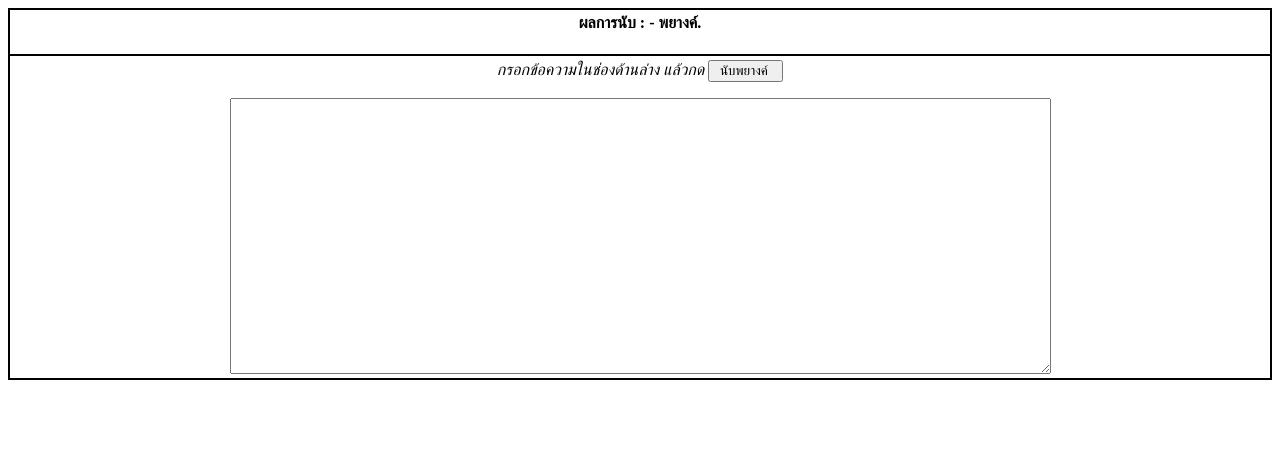
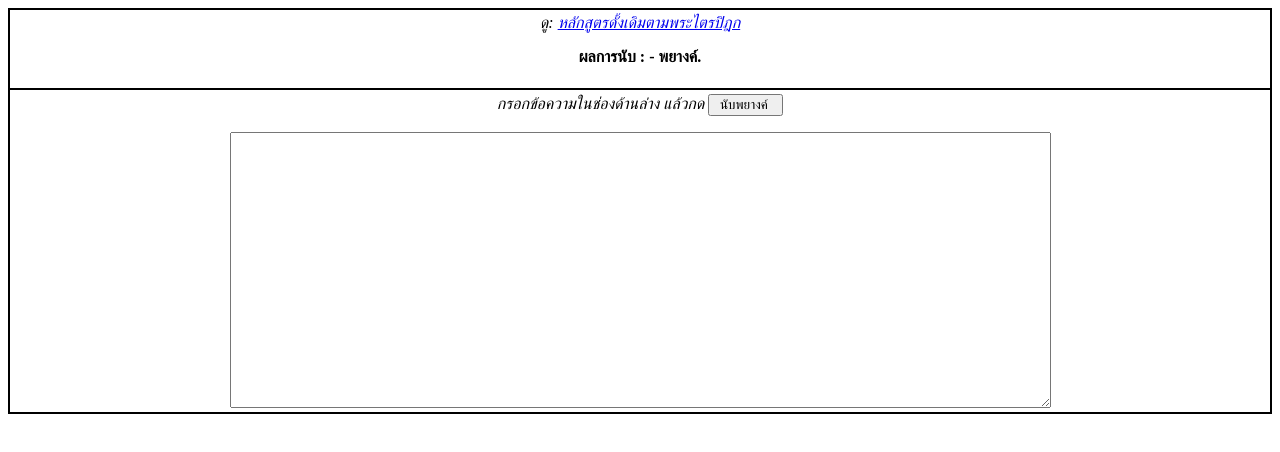
Before and after one commit to BallWarapol/pali-editor, a browser extension: page docs/paliCounter.html in a window 1280 px wide. Drawn offline with Linux system fonts and the light colour scheme.

Commit message:
Update paliCounter.html

```diff
--- a/docs/paliCounter.html
+++ b/docs/paliCounter.html
@@ -3,7 +3,8 @@
 <TABLE WIDTH=100% BORDER=1 BORDERCOLOR="#000000" CELLPADDING=4 CELLSPACING=0>
 	<COL WIDTH=256*>
 	<TR>
-		<TD WIDTH=100% VALIGN=TOP>
+		<TD WIDTH=100% VALIGN=TOP><p align="center">
+<i>ดู:&nbsp;<a href="https://th.wikisource.org/w/index.php?title=%E0%B8%84%E0%B8%A1%E0%B8%A8%E0%B8%9B%E0%B8%9B%E0%B8%A1_%E0%B8%A3%E0%B8%B9%E0%B8%9B%E0%B9%81%E0%B8%9A%E0%B8%9A%E0%B8%94%E0%B8%B1%E0%B9%89%E0%B8%87%E0%B9%80%E0%B8%94%E0%B8%B4%E0%B8%A1&amp;action=edit&amp;redlink=1" target="_blank">หลักสูตรดั้งเดิมตามพระไตรปิฎก</a></i></p>
 			<P align=center ><b>ผลการนับ : <span id=result> - </span>  พยางค์.<BR></b><BR>
 			</P>
 		</TD>
```
